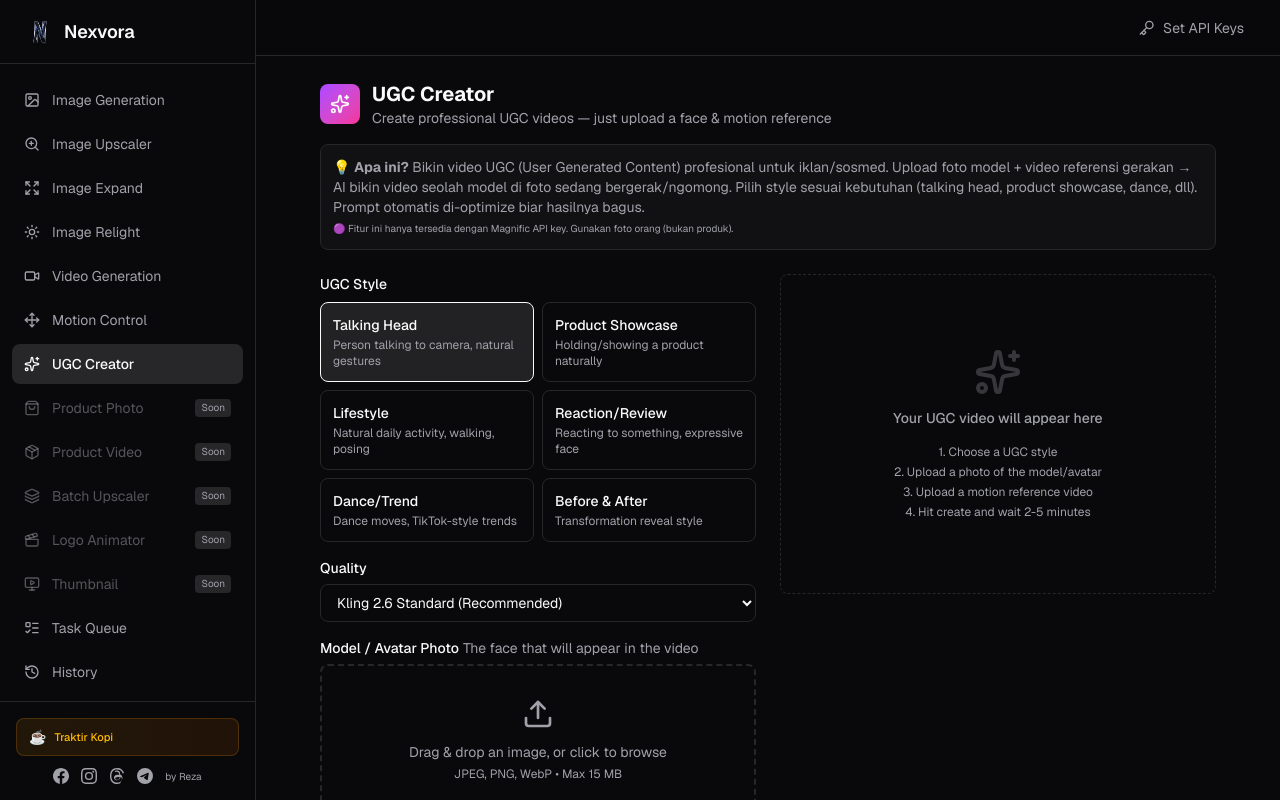
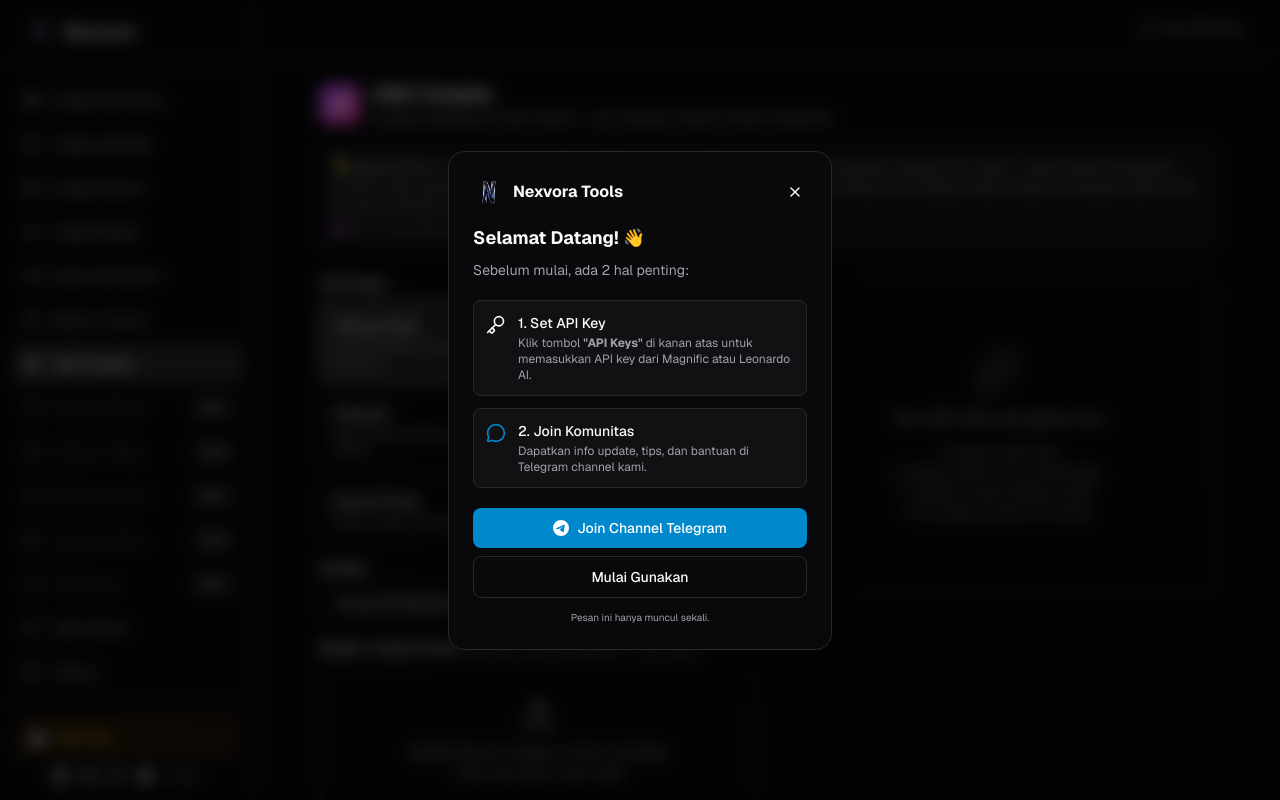
Before and after one commit to wrunzfire404/nexvora-tools, a Next.js app: page /ugc in a window 1280 px wide. Shown: the top 800 px of the page. Built offline with nearby package versions, Linux system fonts and the light colour scheme.

Commit message:
Add welcome modal for new users, homepage text to Indonesian

```diff
--- a/app/(dashboard)/layout.tsx
+++ b/app/(dashboard)/layout.tsx
@@ -2,6 +2,7 @@
 import { MobileNav } from "@/components/layout/mobile-nav";
 import { Header } from "@/components/layout/header";
 import { AnnouncementBanner } from "@/components/announcement-banner";
+import { WelcomeModal } from "@/components/welcome-modal";
 
 export default function DashboardLayout({
   children,
@@ -12,6 +13,7 @@
     <div className="min-h-screen">
       <Sidebar />
       <MobileNav />
+      <WelcomeModal />
 
       {/* Main content area */}
       <div className="md:pl-64">
--- a/app/page.tsx
+++ b/app/page.tsx
@@ -68,7 +68,7 @@
             margin: "0 0 12px",
           }}
         >
-          AI Creative Tools
+          AI Tools Gratis
         </h1>
         <p
           style={{
@@ -95,7 +95,7 @@
               cursor: "pointer",
             }}
           >
-            Get Started →
+            Mulai Sekarang →
           </button>
           <button
             onClick={() => window.open("https://www.magnific.com/api", "_blank")}
@@ -110,7 +110,7 @@
               cursor: "pointer",
             }}
           >
-            Get API Key
+            Dapatkan API Key
           </button>
         </div>
       </section>
@@ -118,7 +118,7 @@
       {/* Tools */}
       <section style={{ maxWidth: 900, margin: "0 auto", padding: "0 24px 64px" }}>
         <p style={{ fontSize: 11, color: "rgba(255,255,255,0.3)", textTransform: "uppercase", letterSpacing: "0.08em", marginBottom: 16, fontWeight: 500 }}>
-          Available Tools
+          Fitur Tersedia
         </p>
         <div
           style={{
@@ -188,7 +188,7 @@
           }}
         >
           <div>
-            <div style={{ fontSize: 13, fontWeight: 600 }}>Mulai dalam 2 menit</div>
+            <div style={{ fontSize: 13, fontWeight: 600 }}>Cara Mulai</div>
             <div style={{ fontSize: 11, color: "rgba(255,255,255,0.4)", marginTop: 3 }}>
               Daftar gratis → copy API key → paste di Nexvora → selesai.
             </div>
--- /dev/null
+++ b/components/welcome-modal.tsx
@@ -0,0 +1,92 @@
+"use client";
+
+import { useState, useEffect } from "react";
+import { X, Key, MessageCircle } from "lucide-react";
+
+export function WelcomeModal() {
+  const [show, setShow] = useState(false);
+
+  useEffect(() => {
+    // Show only once per browser
+    const seen = localStorage.getItem("nexvora-welcome-seen");
+    if (!seen) {
+      setShow(true);
+    }
+  }, []);
+
+  const handleClose = () => {
+    localStorage.setItem("nexvora-welcome-seen", "true");
+    setShow(false);
+  };
+
+  if (!show) return null;
+
+  return (
+    <div className="fixed inset-0 z-50 flex items-center justify-center bg-black/60 backdrop-blur-sm p-4">
+      <div className="bg-card border border-border rounded-2xl p-6 max-w-sm w-full shadow-2xl">
+        {/* Header */}
+        <div className="flex items-center justify-between mb-4">
+          <div className="flex items-center gap-2">
+            {/* eslint-disable-next-line @next/next/no-img-element */}
+            <img src="/nexlogo.png" alt="" className="w-8 h-8 rounded-lg" />
+            <span className="font-bold">Nexvora Tools</span>
+          </div>
+          <button onClick={handleClose} className="p-1 rounded-md hover:bg-accent">
+            <X className="w-4 h-4" />
+          </button>
+        </div>
+
+        <h2 className="text-lg font-bold mb-2">Selamat Datang! 👋</h2>
+        <p className="text-sm text-muted-foreground mb-5">
+          Sebelum mulai, ada 2 hal penting:
+        </p>
+
+        {/* Steps */}
+        <div className="space-y-3 mb-5">
+          <div className="flex gap-3 p-3 rounded-lg bg-accent/30 border border-border">
+            <Key className="w-5 h-5 text-primary shrink-0 mt-0.5" />
+            <div>
+              <p className="text-sm font-medium">1. Set API Key</p>
+              <p className="text-xs text-muted-foreground mt-0.5">
+                Klik tombol <strong>&quot;API Keys&quot;</strong> di kanan atas untuk memasukkan API key dari Magnific atau Leonardo AI.
+              </p>
+            </div>
+          </div>
+
+          <div className="flex gap-3 p-3 rounded-lg bg-accent/30 border border-border">
+            <MessageCircle className="w-5 h-5 text-[#0088cc] shrink-0 mt-0.5" />
+            <div>
+              <p className="text-sm font-medium">2. Join Komunitas</p>
+              <p className="text-xs text-muted-foreground mt-0.5">
+                Dapatkan info update, tips, dan bantuan di Telegram channel kami.
+              </p>
+            </div>
+          </div>
+        </div>
+
+        {/* Actions */}
+        <div className="space-y-2">
+          <a
+            href="https://t.me/NexvoraWebtools"
+            target="_blank"
+            rel="noopener noreferrer"
+            className="flex items-center justify-center gap-2 w-full py-2.5 rounded-lg bg-[#0088cc] text-white text-sm font-medium hover:bg-[#0077b5] transition-colors"
+          >
+            <svg className="w-4 h-4" fill="currentColor" viewBox="0 0 24 24"><path d="M11.944 0A12 12 0 0 0 0 12a12 12 0 0 0 12 12 12 12 0 0 0 12-12A12 12 0 0 0 12 0a12 12 0 0 0-.056 0zm4.962 7.224c.1-.002.321.023.465.14a.506.506 0 0 1 .171.325c.016.093.036.306.02.472-.18 1.898-.962 6.502-1.36 8.627-.168.9-.499 1.201-.82 1.23-.696.065-1.225-.46-1.9-.902-1.056-.693-1.653-1.124-2.678-1.8-1.185-.78-.417-1.21.258-1.91.177-.184 3.247-2.977 3.307-3.23.007-.032.014-.15-.056-.212s-.174-.041-.249-.024c-.106.024-1.793 1.14-5.061 3.345-.48.33-.913.49-1.302.48-.428-.008-1.252-.241-1.865-.44-.752-.245-1.349-.374-1.297-.789.027-.216.325-.437.893-.663 3.498-1.524 5.83-2.529 6.998-3.014 3.332-1.386 4.025-1.627 4.476-1.635z"/></svg>
+            Join Channel Telegram
+          </a>
+          <button
+            onClick={handleClose}
+            className="w-full py-2.5 rounded-lg border border-border text-sm font-medium hover:bg-accent transition-colors"
+          >
+            Mulai Gunakan
+          </button>
+        </div>
+
+        <p className="text-[10px] text-muted-foreground text-center mt-3">
+          Pesan ini hanya muncul sekali.
+        </p>
+      </div>
+    </div>
+  );
+}
```
